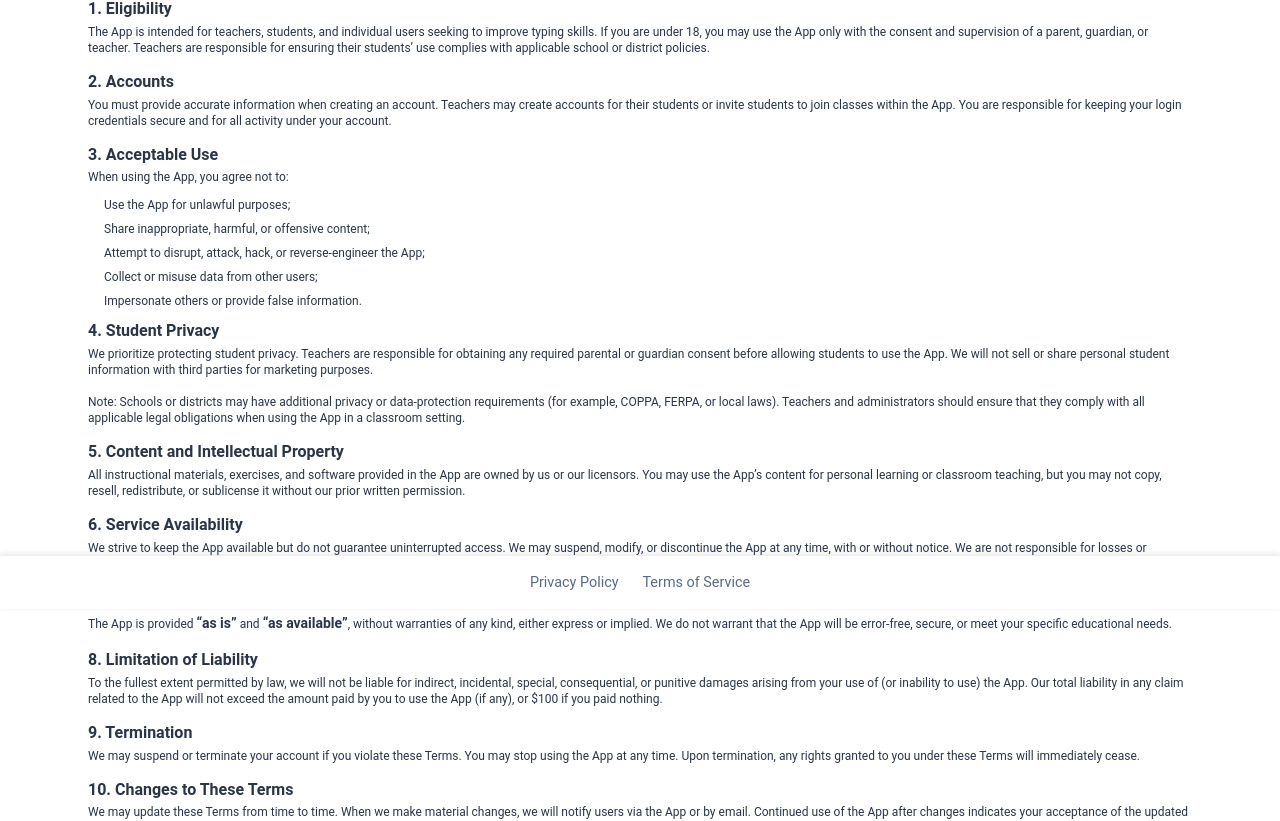
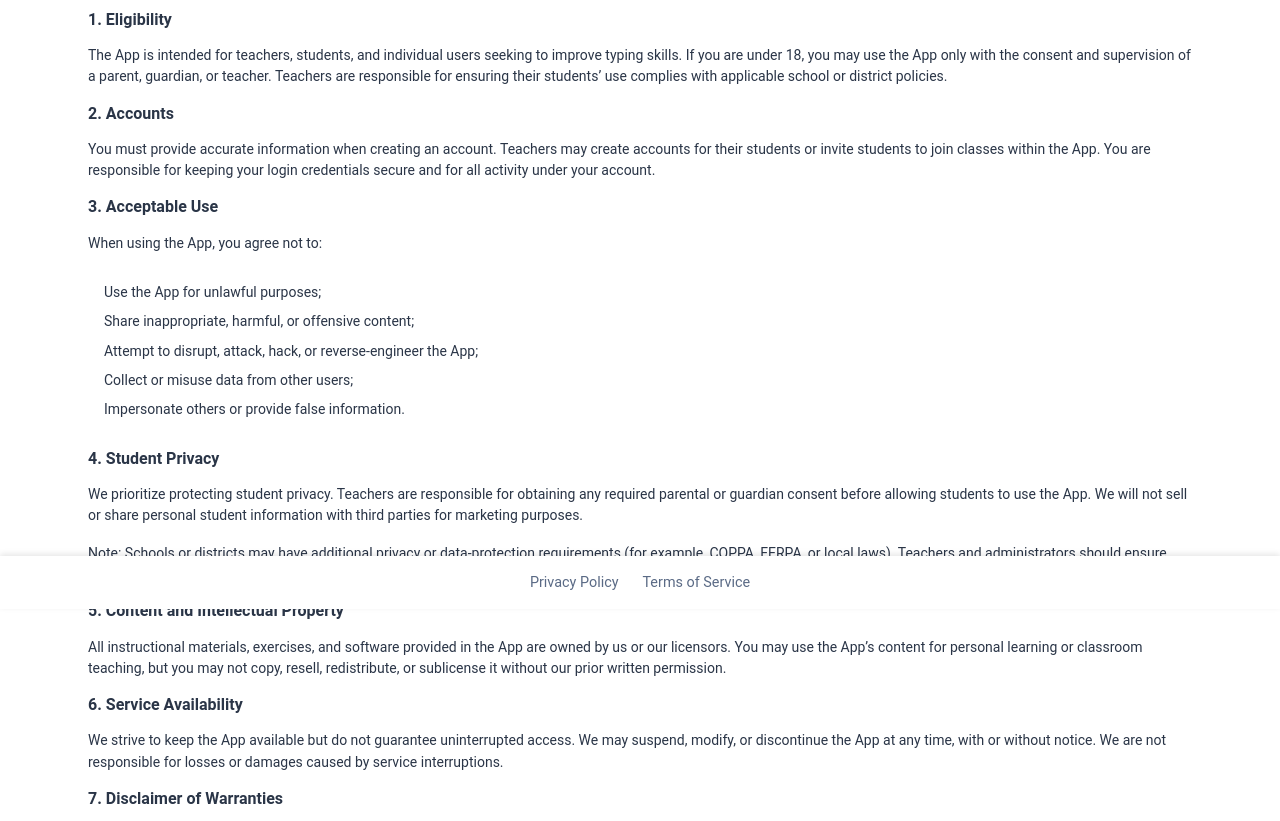
Before and after one commit to cloudful-io/typing-help, a Next.js app: page /terms in a window 1280 px wide. Shown: the part 191-1012 px from the top of the page. Built offline with nearby package versions, Linux system fonts and the light colour scheme; no server answers.

Commit message:
Added padding to Privacy Policy and Terms of Use

```diff
--- a/src/app/(DashboardLayout)/components/shared/TermsOfUse.tsx
+++ b/src/app/(DashboardLayout)/components/shared/TermsOfUse.tsx
@@ -1,19 +1,20 @@
-import { Typography, List, ListItem } from "@mui/material";
+import { Typography, Stack, List, ListItem } from "@mui/material";
 
 export default function TermsOfUse() {
   return (
     <>
-      <Typography variant="body2" paragraph>
+      <Stack spacing={2}>
+        <Typography variant="body1">
           Welcome to Typing Help (“we,” “our,” “us”). These Terms of Use (“Terms”)
           govern your access to and use of our typing practice application (“App”).
           By creating an account or using the App, you agree to be bound by these
           Terms. If you do not agree, please do not use the App.
         </Typography>
 
-      <Typography variant="h6" gutterBottom>
+        <Typography variant="h6">
           1. Eligibility
         </Typography>
-      <Typography variant="body2" paragraph>
+        <Typography variant="body1">
           The App is intended for teachers, students, and individual users seeking
           to improve typing skills. If you are under 18, you may use the App only
           with the consent and supervision of a parent, guardian, or teacher.
@@ -21,88 +22,88 @@ export default function TermsOfUse() {
           applicable school or district policies.
         </Typography>
 
-      <Typography variant="h6" gutterBottom>
+        <Typography variant="h6">
           2. Accounts
         </Typography>
-      <Typography variant="body2" paragraph>
+        <Typography variant="body1">
           You must provide accurate information when creating an account. Teachers
           may create accounts for their students or invite students to join
           classes within the App. You are responsible for keeping your login
           credentials secure and for all activity under your account.
         </Typography>
 
-      <Typography variant="h6" gutterBottom>
+        <Typography variant="h6">
           3. Acceptable Use
         </Typography>
-      <Typography variant="body2">
+        <Typography variant="body1">
           When using the App, you agree not to:
         </Typography>
         <List dense>
           <ListItem>
-          <Typography variant="body2">Use the App for unlawful purposes;</Typography>
+            <Typography variant="body1">Use the App for unlawful purposes;</Typography>
           </ListItem>
           <ListItem>
-          <Typography variant="body2">
+            <Typography variant="body1">
               Share inappropriate, harmful, or offensive content;
             </Typography>
           </ListItem>
           <ListItem>
-          <Typography variant="body2">
+            <Typography variant="body1">
               Attempt to disrupt, attack, hack, or reverse-engineer the App;
             </Typography>
           </ListItem>
           <ListItem>
-          <Typography variant="body2">
+            <Typography variant="body1">
               Collect or misuse data from other users;
             </Typography>
           </ListItem>
           <ListItem>
-          <Typography variant="body2">
+            <Typography variant="body1">
               Impersonate others or provide false information.
             </Typography>
           </ListItem>
         </List>
 
-      <Typography variant="h6" gutterBottom>
+        <Typography variant="h6">
           4. Student Privacy
         </Typography>
-      <Typography variant="body2" paragraph>
+        <Typography variant="body1">
           We prioritize protecting student privacy. Teachers are responsible for
           obtaining any required parental or guardian consent before allowing
           students to use the App. We will not sell or share personal student
           information with third parties for marketing purposes.
         </Typography>
-      <Typography variant="body2" paragraph>
+        <Typography variant="body1">
           Note: Schools or districts may have additional privacy or
           data-protection requirements (for example, COPPA, FERPA, or local laws).
           Teachers and administrators should ensure that they comply with all
           applicable legal obligations when using the App in a classroom setting.
         </Typography>
 
-      <Typography variant="h6" gutterBottom>
+        <Typography variant="h6">
           5. Content and Intellectual Property
         </Typography>
-      <Typography variant="body2" paragraph>
+        <Typography variant="body1">
           All instructional materials, exercises, and software provided in the App
           are owned by us or our licensors. You may use the App’s content for
           personal learning or classroom teaching, but you may not copy, resell,
           redistribute, or sublicense it without our prior written permission.
         </Typography>
 
-      <Typography variant="h6" gutterBottom>
+        <Typography variant="h6">
           6. Service Availability
         </Typography>
-      <Typography variant="body2" paragraph>
+        <Typography variant="body1">
           We strive to keep the App available but do not guarantee uninterrupted
           access. We may suspend, modify, or discontinue the App at any time, with
           or without notice. We are not responsible for losses or damages caused
           by service interruptions.
         </Typography>
 
-      <Typography variant="h6" gutterBottom>
+        <Typography variant="h6">
           7. Disclaimer of Warranties
         </Typography>
-      <Typography variant="body2" paragraph>
+        <Typography variant="body1">
           The App is provided{" "}
           <Typography component="span" fontWeight="bold">
             “as is”
@@ -116,10 +117,10 @@ export default function TermsOfUse() {
           educational needs.
         </Typography>
 
-      <Typography variant="h6" gutterBottom>
+        <Typography variant="h6">
           8. Limitation of Liability
         </Typography>
-      <Typography variant="body2" paragraph>
+        <Typography variant="body1">
           To the fullest extent permitted by law, we will not be liable for
           indirect, incidental, special, consequential, or punitive damages
           arising from your use of (or inability to use) the App. Our total
@@ -127,28 +128,28 @@ export default function TermsOfUse() {
           paid by you to use the App (if any), or $100 if you paid nothing.
         </Typography>
 
-      <Typography variant="h6" gutterBottom>
+        <Typography variant="h6">
           9. Termination
         </Typography>
-      <Typography variant="body2" paragraph>
+        <Typography variant="body1">
           We may suspend or terminate your account if you violate these Terms. You
           may stop using the App at any time. Upon termination, any rights granted
           to you under these Terms will immediately cease.
         </Typography>
 
-      <Typography variant="h6" gutterBottom>
+        <Typography variant="h6">
           10. Changes to These Terms
         </Typography>
-      <Typography variant="body2" paragraph>
+        <Typography variant="body1">
           We may update these Terms from time to time. When we make material
           changes, we will notify users via the App or by email. Continued use of
           the App after changes indicates your acceptance of the updated Terms.
         </Typography>
 
-      <Typography variant="h6" gutterBottom>
+        <Typography variant="h6">
           11. Governing Law
         </Typography>
-      <Typography variant="body2" paragraph>
+        <Typography variant="body1">
           These Terms are governed by the laws of{" "}
           <Typography component="span" fontWeight="bold">
             Fairfax, VA
@@ -160,6 +161,7 @@ export default function TermsOfUse() {
           </Typography>
           , unless otherwise required by law.
         </Typography>
+      </Stack>
     </>
   );
 }
```
Also changed, not shown: src/app/(DashboardLayout)/components/shared/PrivacyPolicy.tsx (+38 -36 lines). Lines whose indentation alone changed are shown as unchanged.
